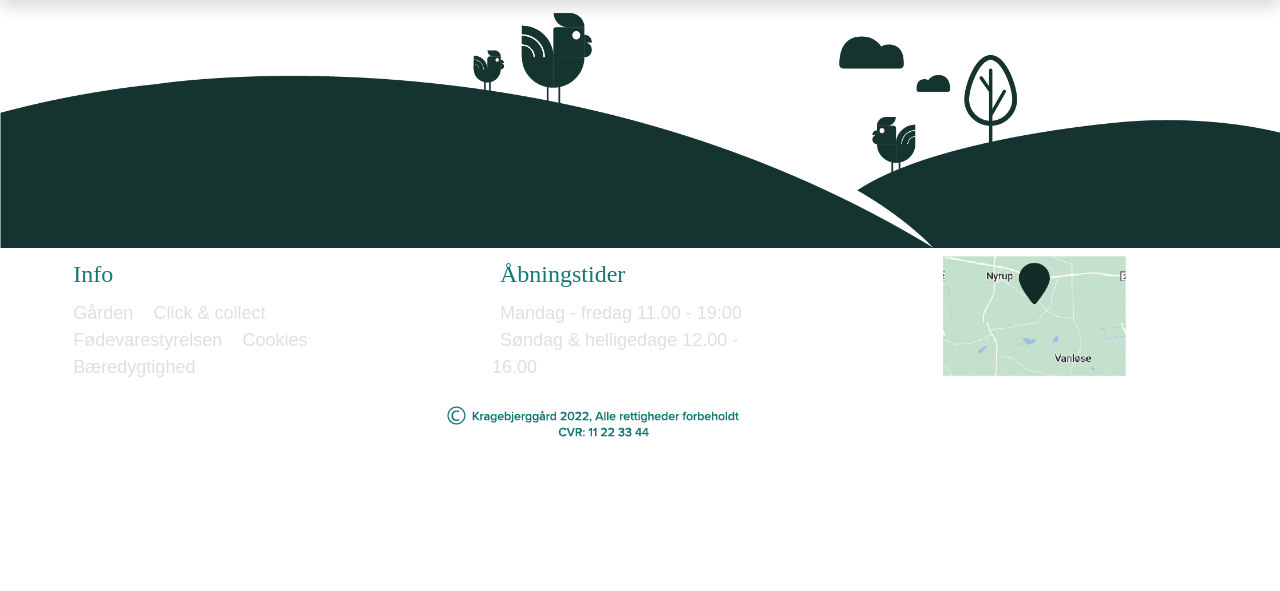
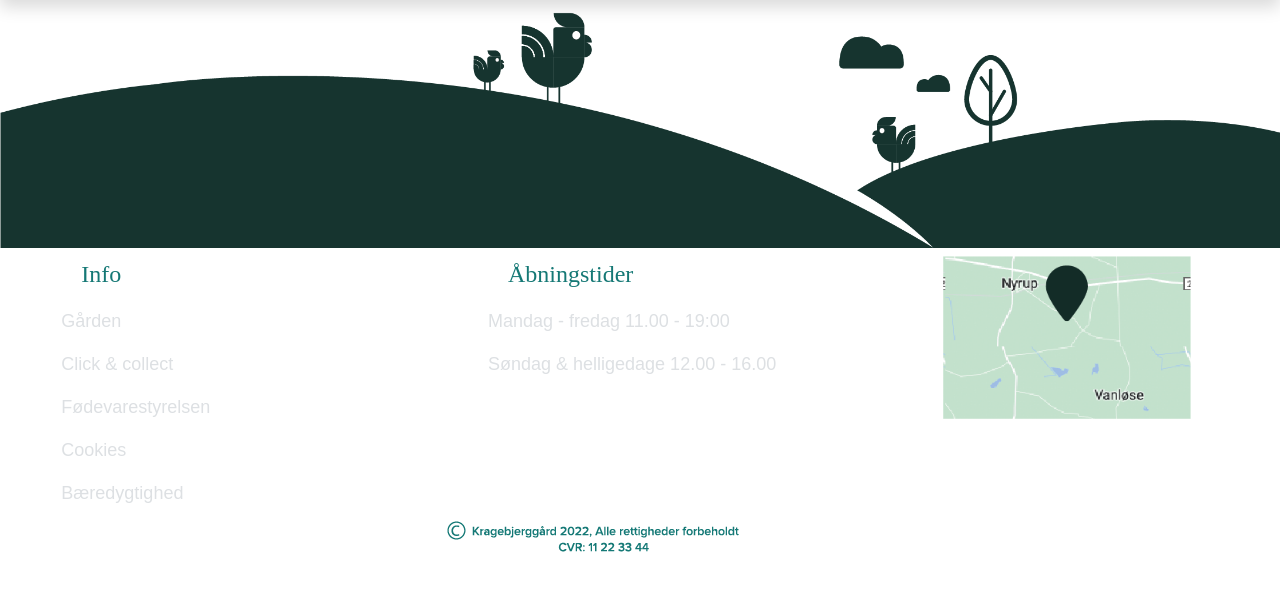
Before and after one commit to CaptainProngs/Kragebjerggaard, a PHP site: page / in a window 1280 px wide. Shown: the part 125-716 px from the top of the page. Run offline with PHP 8.4, Linux system fonts and the light colour scheme; style sheets or scripts are compiled from the project's sources; some libraries are stand-ins or nearby versions.

```diff
--- a/index.php
+++ b/index.php
@@ -57,32 +57,31 @@
 
 
 <a class="nav-link d-lg-none p-0 m-0" href="#"><img src="images/footerGrafikS.png" alt="Map"></a>
-<a class="container-fluid nav-link d-none d-lg-block p-0 m-0" href="#"><img src="images/footerGrafikL.png"
-                                                                            alt="largemap"></a>
+<a class="container-fluid nav-link d-none d-lg-block p-0 m-0" href="#"><img src="images/footerGrafikL.png" alt="largemap"></a>
 
-<footer class="footer container-fluid bg-navfarve justify-content-center" style="max-height: 200px">
+<footer class="footer container-fluid bg-navfarve justify-content-center" style="min-height: 200px">
 
     <div class="row d-flex justify-content-around">
         <div class="col col-lg-3">
-            <a class="nav-link active p-2" style="font-size: x-large" href="">Info</a>
-            <a class="link p-2" style="font-size: large" href="#">Gården</a>
-            <a class="link p-2" style="font-size: large" href="#">Click & collect</a>
-            <a class="link p-2" style="font-size: large" href="#">Fødevarestyrelsen</a>
-            <a class="link p-2" style="font-size: large" href="#">Cookies</a>
-            <a class="link p-2" style="font-size: large" href="#">Bæredygtighed</a>
+            <a class="nav-link active" style="font-size: x-large" href="">Info</a>
+            <a class="link row p-2" style="font-size: large" href="#">Gården</a>
+            <a class="link row p-2" style="font-size: large" href="#">Click & collect</a>
+            <a class="link row p-2" style="font-size: large" href="#">Fødevarestyrelsen</a>
+            <a class="link row p-2" style="font-size: large" href="#">Cookies</a>
+            <a class="link row p-2" style="font-size: large" href="#">Bæredygtighed</a>
         </div>
         <div class="col col-lg-3">
-            <a class="nav-link active p-2" style="font-size: x-large" href="">Åbningstider</a>
-            <a class="link p-2" style="font-size: large" href="#">Mandag - fredag 11.00 - 19:00</a>
-            <a class="link p-2" style="font-size: large" href="#">Søndag & helligedage 12.00 - 16.00</a>
+            <a class="nav-link active" style="font-size: x-large" href="">Åbningstider</a>
+            <a class="link row p-2" style="font-size: large" href="#">Mandag - fredag 11.00 - 19:00</a>
+            <a class="link row p-2" style="font-size: large" href="#">Søndag & helligedage 12.00 - 16.00</a>
         </div>
         <div class="col col-lg-3">
             <a class="nav-link px-4"
                href="https://www.google.com/maps/place/Kragebjergg%C3%A5rd/@55.5481506,11.6582068,17z/data=!3m1!4b1!4m5!3m4!1s0x46528422abd36d6d:0x6559ba81305fb08b!8m2!3d55.5481426!4d11.6603878">
-                <img style="max-height: 120px" src="images/map.png" alt="cart"></a>
+                <img style="min-width: 100px" src="images/map.png" alt="cart"></a>
             <div class="row">
                 <a class="nav-link col-1" href="#"><img src="images/Facebook.png" alt="Facebook"></a>
-                <a class="nav-link col-1" href="#"><img src="images/Instagram.png" alt="instgram"></a>
+                <a class="nav-link col-1" href="#"><img src="images/Instagram.png" alt="instagram"></a>
             </div>
         </div>
     </div>
```
